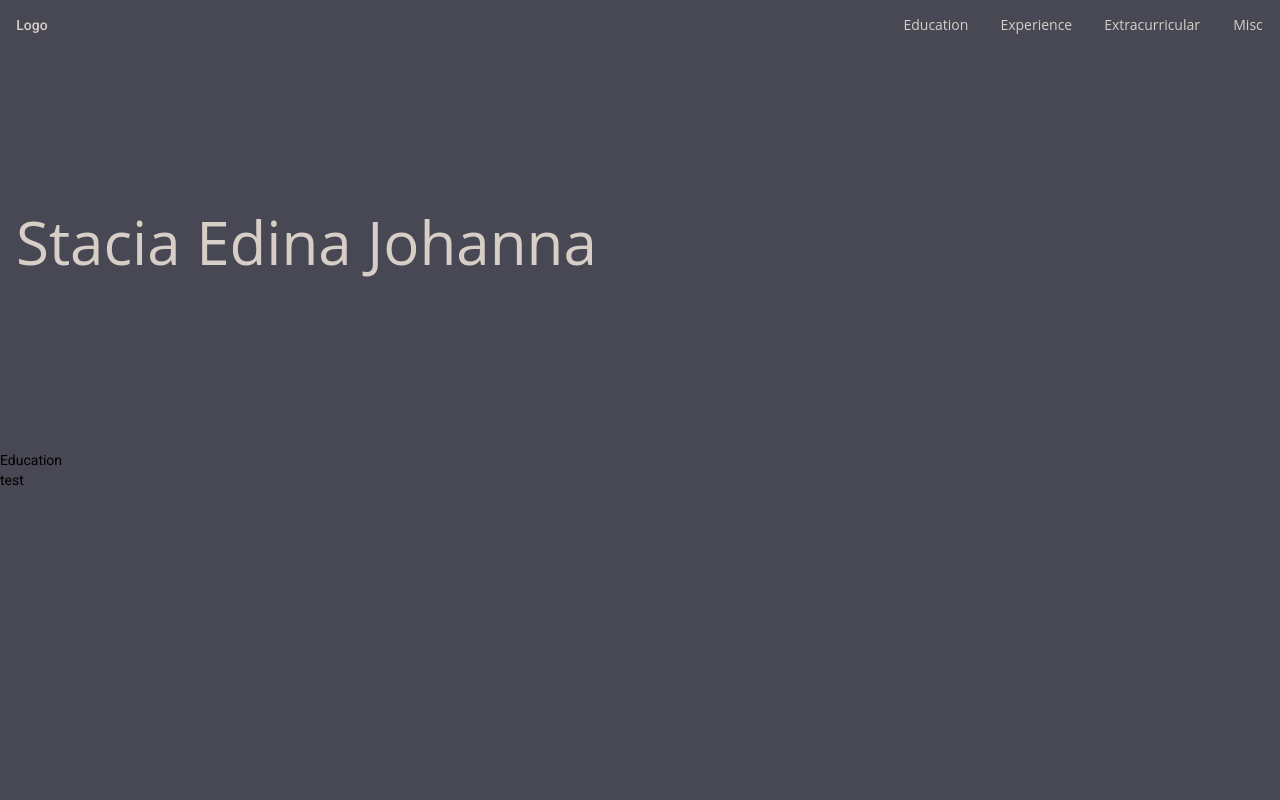
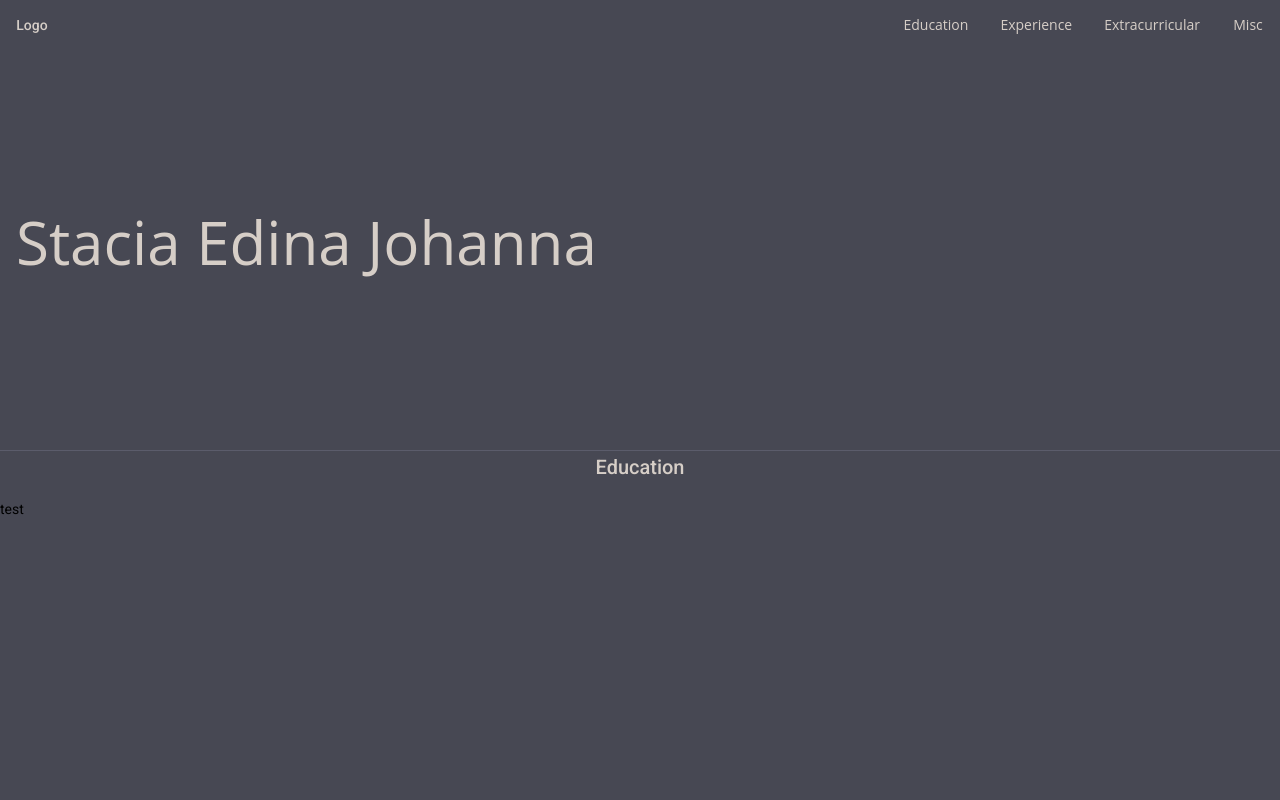
Before and after one commit to staciajohanna/staciajohanna.github.io, an Angular app in the folder portfolio/: page / in a window 1280 px wide. Shown: the top 800 px of the page. Built offline with nearby package versions, Linux system fonts and the light colour scheme.

Commit message:
finish top of home education

```diff
--- a/portfolio/src/app/home/home-education/home-education.component.html
+++ b/portfolio/src/app/home/home-education/home-education.component.html
@@ -1,5 +1,8 @@
+<mat-divider></mat-divider>
 <div class="education-top">
-    Education
+    <h2 class="top-inside">
+        Education
+    </h2>
 </div>
 
 <div class="home-education">
--- a/portfolio/src/app/home/home-education/home-education.component.scss
+++ b/portfolio/src/app/home/home-education/home-education.component.scss
@@ -1,7 +1,18 @@
 @import '../../../colors.scss';
 
+.mat-divider {
+    border-top-color: $gray;
+}
+
 .education-top {
+    align-items: center;
     background-color: $dark-gray;
+    display: flex;
+    justify-content: center;
+}
+
+.top-inside {
+    color: $beige;
 }
 
 .home-education {
--- a/portfolio/src/app/home/home.module.ts
+++ b/portfolio/src/app/home/home.module.ts
@@ -5,6 +5,8 @@ import { HomeRootComponent } from './home-root/home-root.component';
 
 import { MatButtonModule } from '@angular/material/button';
 import { MatMenuModule } from '@angular/material/menu';
+import {MatDividerModule} from '@angular/material/divider';
+
 import { HomeBannerComponent } from './home-banner/home-banner.component';
 import { HomeIndustryComponent } from './home-industry/home-industry.component';
 import { HomeEducationComponent } from './home-education/home-education.component';
@@ -16,6 +18,7 @@ import { HomeEducationComponent } from './home-education/home-education.componen
 
     MatButtonModule,
     MatMenuModule,
+    MatDividerModule,
   ],
   exports: [HomeRootComponent],
 })
--- a/portfolio/src/colors.scss
+++ b/portfolio/src/colors.scss
@@ -4,6 +4,7 @@
 $chocolate:#844D36;
 
 $dark-gray:#474853;
+$gray: #5b5c6b;
 
 $light-blue:#86B3D1;
 
```
